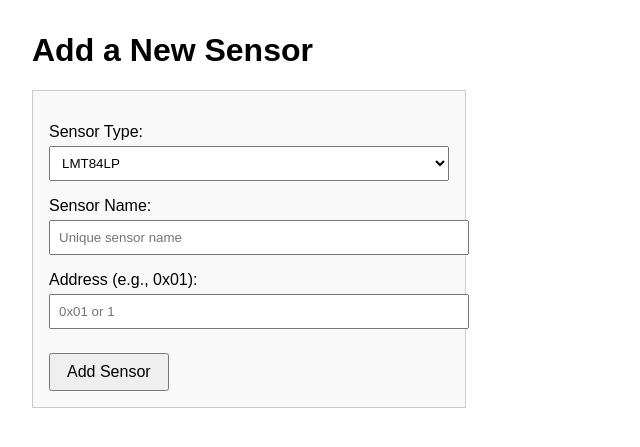
After one commit to LauriAlanen/STM32L152RE-SensorStation, a Flask app: page /sensor_management in a window 1280 px wide. The commit adds this page. Shown: the top 447 px of the page, without its empty margins (0-640 px from the left). Run offline with Flask 3, Linux system fonts and the light colour scheme.

Commit message:
Dynamic adding of sensors works. Made a page for adding sensors.

```diff
--- a/src/Master/app.py
+++ b/src/Master/app.py
@@ -1,8 +1,9 @@
-from flask import Flask, render_template, jsonify, request, redirect, url_for
+from flask import Flask, render_template, jsonify, request
 from threading import Thread
 from master import Master
 from sensor_data_collector import SensorDataCollector
 from data_store import SensorDataStore
+import sensors  # Ensure your sensors module is in the PYTHONPATH
 
 app = Flask(__name__)
 store = SensorDataStore()
@@ -32,5 +33,64 @@ def stop():
     return "Stopped"
 
 
+@app.route('/sensor_management')
+def sensor_management():
+    return render_template("add_sensor_page.html")
+
+
+@app.route('/add_sensor', methods=['POST'])
+def add_sensor():
+    """
+    Add a new sensor dynamically.
+
+    Expected JSON payload:
+    {
+        "sensor_type": "LMT84LP",   // Must exist in sensors module
+        "sensor_name": "temp_sensor", // Unique name for the sensor
+        "address": "0x01"           // Can be a hex string or integer
+    }
+    """
+    data = request.get_json(force=True)
+
+    sensor_type = data.get("sensor_type")
+    sensor_name = data.get("sensor_name")
+    address = data.get("address")
+
+    if not sensor_type or not sensor_name or address is None:
+        return jsonify({"error": "Missing one or more required parameters: sensor_type, sensor_name, address"}), 400
+
+    # Convert address to integer. Accept hex strings or integer values.
+    try:
+        if isinstance(address, str):
+            if address.lower().startswith("0x"):
+                address_int = int(address, 16)
+            else:
+                address_int = int(address)
+        else:
+            address_int = int(address)
+    except ValueError:
+        return jsonify({"error": "Invalid address format. Use a valid integer or hex string (e.g., '0x01')."}), 400
+
+    # Dynamically retrieve the sensor class from the sensors module.
+    try:
+        sensor_class = getattr(sensors, sensor_type)
+    except AttributeError:
+        return jsonify({"error": f"Sensor type '{sensor_type}' not found in sensors module."}), 400
+
+    # Instantiate the sensor with the provided address and name.
+    try:
+        sensor_instance = sensor_class(address_int, sensor_name)
+    except Exception as e:
+        return jsonify({"error": f"Error instantiating sensor: {e}"}), 400
+
+    # Add the sensor to the Master. This will error out if sensor_name already exists.
+    try:
+        master.add_sensor(sensor_name, sensor_instance)
+    except ValueError as ve:
+        return jsonify({"error": str(ve)}), 400
+
+    return jsonify({"status": f"Sensor '{sensor_name}' of type '{sensor_type}' added successfully with address {address_int}."}), 200
+
+
 if __name__ == '__main__':
     app.run(debug=True, use_reloader=False)
--- /dev/null
+++ b/src/Master/templates/add_sensor_page.html
@@ -0,0 +1,87 @@
+<!DOCTYPE html>
+<html lang="en">
+<head>
+  <meta charset="UTF-8">
+  <title>Add a New Sensor</title>
+  <style>
+    body {
+      font-family: Arial, sans-serif;
+      margin: 2rem;
+    }
+    form {
+      border: 1px solid #ccc;
+      padding: 1rem;
+      max-width: 400px;
+      background: #f9f9f9;
+    }
+    label {
+      display: block;
+      margin-top: 1rem;
+    }
+    input, select {
+      width: 100%;
+      padding: 0.5rem;
+      margin-top: 0.3rem;
+    }
+    button {
+      margin-top: 1.5rem;
+      padding: 0.5rem 1rem;
+      font-size: 1rem;
+    }
+    #result {
+      margin-top: 1.5rem;
+      font-weight: bold;
+    }
+  </style>
+  <script>
+    async function addSensor(event) {
+      event.preventDefault();
+
+      const sensorType = document.getElementById("sensor_type").value;
+      const sensorName = document.getElementById("sensor_name").value;
+      const address = document.getElementById("address").value;
+
+      const payload = {
+        sensor_type: sensorType,
+        sensor_name: sensorName,
+        address: address
+      };
+
+      try {
+        const response = await fetch('/add_sensor', {
+          method: 'POST',
+          headers: { 'Content-Type': 'application/json' },
+          body: JSON.stringify(payload)
+        });
+
+        const result = await response.json();
+        document.getElementById("result").innerText = JSON.stringify(result, null, 2);
+      } catch (err) {
+        document.getElementById("result").innerText = "Error: " + err;
+      }
+    }
+  </script>
+</head>
+<body>
+  <h1>Add a New Sensor</h1>
+  <form id="addSensorForm" onsubmit="addSensor(event);">
+    <label for="sensor_type">Sensor Type:</label>
+    <select id="sensor_type" name="sensor_type" required>
+      <option value="LMT84LP">LMT84LP</option>
+      <option value="NS1L9M51">NS1L9M51</option>
+      <option value="SGP30">SGP30</option>
+      <option value="DHT22">DHT22</option>
+    </select>
+
+    <label for="sensor_name">Sensor Name:</label>
+    <input type="text" id="sensor_name" name="sensor_name" placeholder="Unique sensor name" required>
+
+    <label for="address">Address (e.g., 0x01):</label>
+    <input type="text" id="address" name="address" placeholder="0x01 or 1" required>
+
+    <button type="submit">Add Sensor</button>
+  </form>
+
+  <div id="result"></div>
+</body>
+</html>
```
Also changed, not shown: src/Master/master.py (+28 -53 lines), src/Master/sensor_data_collector.py (+10 -18 lines), src/Master/sensors.py (+9 -11 lines), src/Master/templates/index.html (+19 -0 lines).
